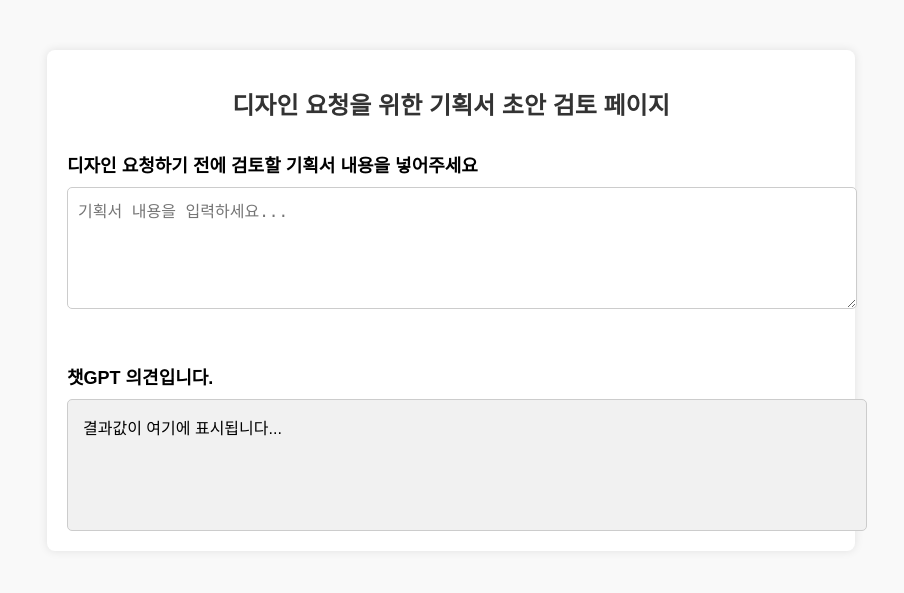
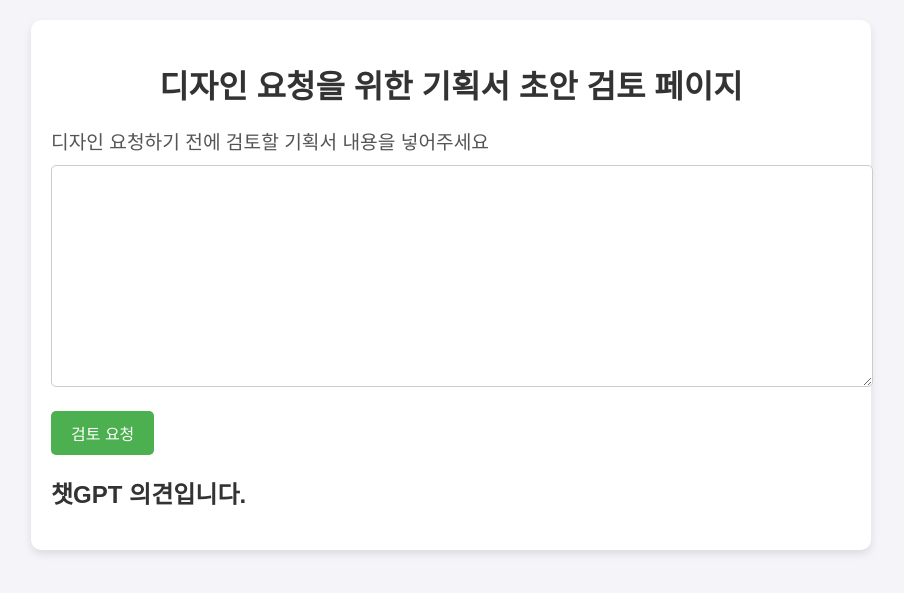
Before and after one commit to christopherhcho/sysp2, a Flask app: page / in a window 1280 px wide. Shown: the top 593 px of the page, without its empty margins (189-1093 px from the left). Run offline with Flask 3, Linux system fonts and the light colour scheme.

Commit message:
로그 추가

```diff
--- a/app.py
+++ b/app.py
@@ -1,10 +1,21 @@
-from flask import Flask, render_template
+from flask import Flask, render_template, request
+import logging
 
 app = Flask(__name__)
 
+# 기본 페이지 라우팅
 @app.route('/')
 def home():
     return render_template('index.html')
 
+# POST 요청을 처리하는 엔드포인트
+@app.route('/submit', methods=['POST'])
+def submit():
+    data = request.json  # 클라이언트에서 전송된 JSON 데이터 받기
+    input_text = data.get('inputText', '')  # 입력된 텍스트 추출
+    print(f"서버에 입력된 텍스트: {input_text}")  # 서버 콘솔에 로그 출력
+    return {'message': '연결됐습니다.'}, 200  # 응답
+
 if __name__ == '__main__':
+    # 서버 실행
     app.run(debug=True, port=8070)
--- a/templates/index.html
+++ b/templates/index.html
@@ -1,5 +1,5 @@
 <!DOCTYPE html>
-<html lang="ko">
+<html lang="en">
 <head>
     <meta charset="UTF-8">
     <meta name="viewport" content="width=device-width, initial-scale=1.0">
@@ -7,75 +7,97 @@
     <style>
         body {
             font-family: Arial, sans-serif;
-            background-color: #f9f9f9;
+            background-color: #f4f4f9;
             margin: 0;
-            padding: 0;
+            padding: 20px;
         }
         .container {
-            width: 60%;
-            margin: 50px auto;
+            max-width: 800px;
+            margin: 0 auto;
+            background-color: white;
             padding: 20px;
-            background-color: white;
-            border-radius: 8px;
-            box-shadow: 0 0 10px rgba(0, 0, 0, 0.1);
+            border-radius: 10px;
+            box-shadow: 0 4px 8px rgba(0, 0, 0, 0.1);
         }
         h1 {
-            font-size: 24px;
+            font-size: 2em;
             font-weight: bold;
             color: #333;
             text-align: center;
-        }
-        .input-section, .output-section {
-            margin-top: 30px;
+            margin-bottom: 20px;
         }
         label {
-            font-size: 18px;
-            font-weight: bold;
-            margin-bottom: 10px;
-            display: block;
+            font-size: 1.2em;
+            color: #555;
         }
         textarea {
             width: 100%;
-            height: 100px;
+            height: 200px;
             padding: 10px;
+            font-size: 1em;
             border-radius: 5px;
             border: 1px solid #ccc;
-            font-size: 16px;
+            margin-top: 10px;
+            margin-bottom: 20px;
         }
-        .output-section {
-            margin-top: 50px;
+        button {
+            background-color: #4CAF50;
+            color: white;
+            padding: 10px 20px;
+            font-size: 1em;
+            border: none;
+            border-radius: 5px;
+            cursor: pointer;
+            transition: background-color 0.3s;
         }
-        .result-box {
-            width: 100%;
-            padding: 15px;
-            background-color: #f1f1f1;
-            border: 1px solid #ccc;
-            border-radius: 5px;
-            min-height: 100px;
-            font-size: 16px;
+        button:hover {
+            background-color: #45a049;
+        }
+        .result {
+            margin-top: 20px;
+        }
+        h2 {
+            font-size: 1.5em;
+            color: #333;
+        }
+        p {
+            font-size: 1.1em;
+            color: #666;
         }
     </style>
 </head>
 <body>
     <div class="container">
         <h1>디자인 요청을 위한 기획서 초안 검토 페이지</h1>
-
-        <div class="input-section">
-            <label for="plan-input">디자인 요청하기 전에 검토할 기획서 내용을 넣어주세요</label>
-            <textarea id="plan-input" placeholder="기획서 내용을 입력하세요..."></textarea>
-        </div>
-
-        <div class="output-section">
-            <label for="gpt-output">챗GPT 의견입니다.</label>
-            <div id="gpt-output" class="result-box">결과값이 여기에 표시됩니다...</div>
+        <label for="inputText">디자인 요청하기 전에 검토할 기획서 내용을 넣어주세요</label>
+        <textarea id="inputText"></textarea>
+        <button onclick="submitForm()">검토 요청</button>
+        <div class="result">
+            <h2>챗GPT 의견입니다.</h2>
+            <p id="chatgptResult"></p>
         </div>
     </div>
+
     <script>
-        // 수정된 부분 - JavaScript 함수 추가
+        // 서버에 데이터 전송
         function submitForm() {
             const inputText = document.getElementById("inputText").value;
-            console.log("연결됐습니다.");  // 요청 시 콘솔에 로그 출력
-            // 추후 여기에 chatgpt API 호출이 들어갈 예정
+
+            // 서버로 POST 요청 보내기
+            fetch('/submit', {
+                method: 'POST',
+                headers: {
+                    'Content-Type': 'application/json'
+                },
+                body: JSON.stringify({ inputText: inputText })
+            })
+            .then(response => response.json())
+            .then(data => {
+                console.log("서버 응답:", data);
+            })
+            .catch(error => {
+                console.error("에러 발생:", error);
+            });
         }
     </script>
 </body>
```
